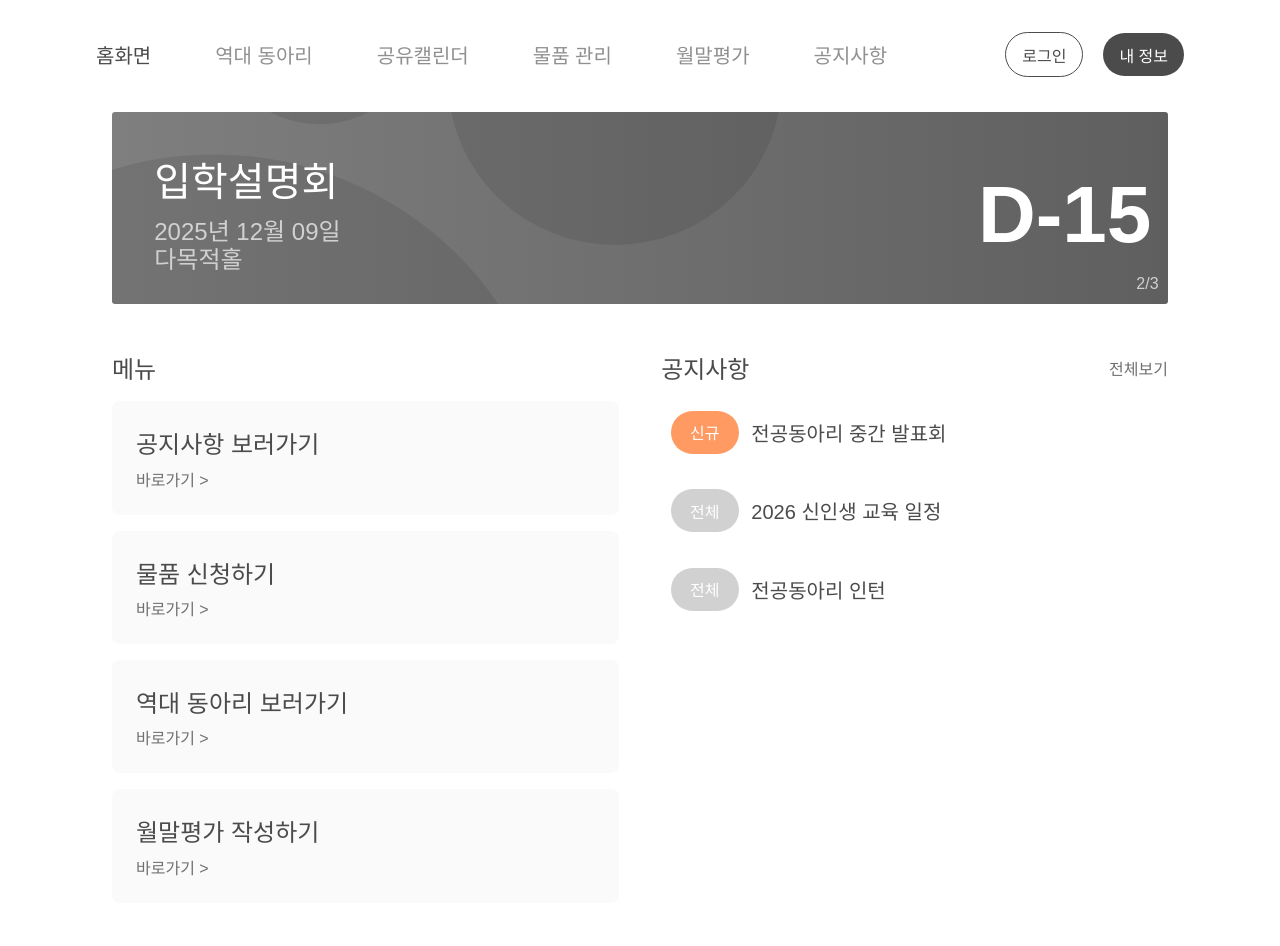
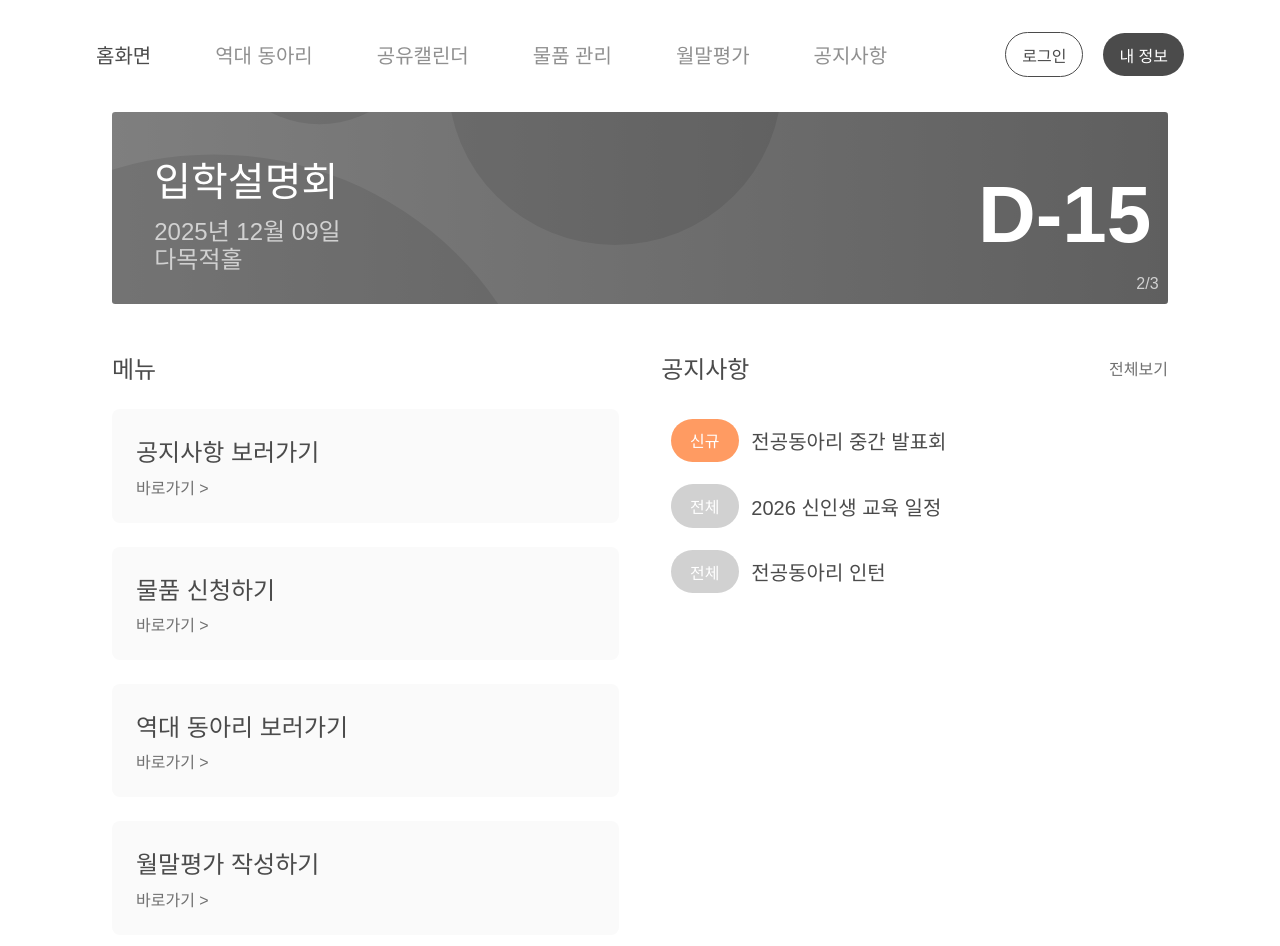
Before and after one commit to arabssm/muldum-v2, a Next.js app in the folder muldum/: page / in a window 1280 px wide. Shown: the top 946 px of the page. Built offline with nearby package versions, Linux system fonts and the light colour scheme; a web font is replaced by a local one.

Commit message:
docs(#10) :: 공지사항 위아래 간격 수정

```diff
--- a/muldum/src/containers/ui/main/index.tsx
+++ b/muldum/src/containers/ui/main/index.tsx
@@ -26,6 +26,7 @@ export default function Main() {
                         <_.Title>공지사항</_.Title>
                         <_.Subtitle>전체보기</_.Subtitle>
                     </_.Group>
+                    <_.NoticeContainer>
                         {Notice.map((item) => (
                             <Link key={item.path} href={item.path}>
                                 <_.NoticeGroup>
@@ -34,6 +35,7 @@ export default function Main() {
                                 </_.NoticeGroup>
                             </Link>
                         ))}
+                    </_.NoticeContainer>
                 </_.Wrapper>
             </_.Info>
         </_.Container>
--- a/muldum/src/containers/ui/main/style.ts
+++ b/muldum/src/containers/ui/main/style.ts
@@ -27,8 +27,14 @@ export const Info = styled.div`
 export const Wrapper = styled.div`
     ${flex}
     flex-direction: column;
-    row-gap: 1rem;
+    row-gap: 1.5rem;
     width: 48%;
+`;
+
+export const NoticeContainer = styled.div`
+    display: flex;
+    flex-direction: column;
+    row-gap: 0.2rem;
 `;
 
 export const Menu = styled.button`
```
Lines whose indentation alone changed are shown as unchanged.
